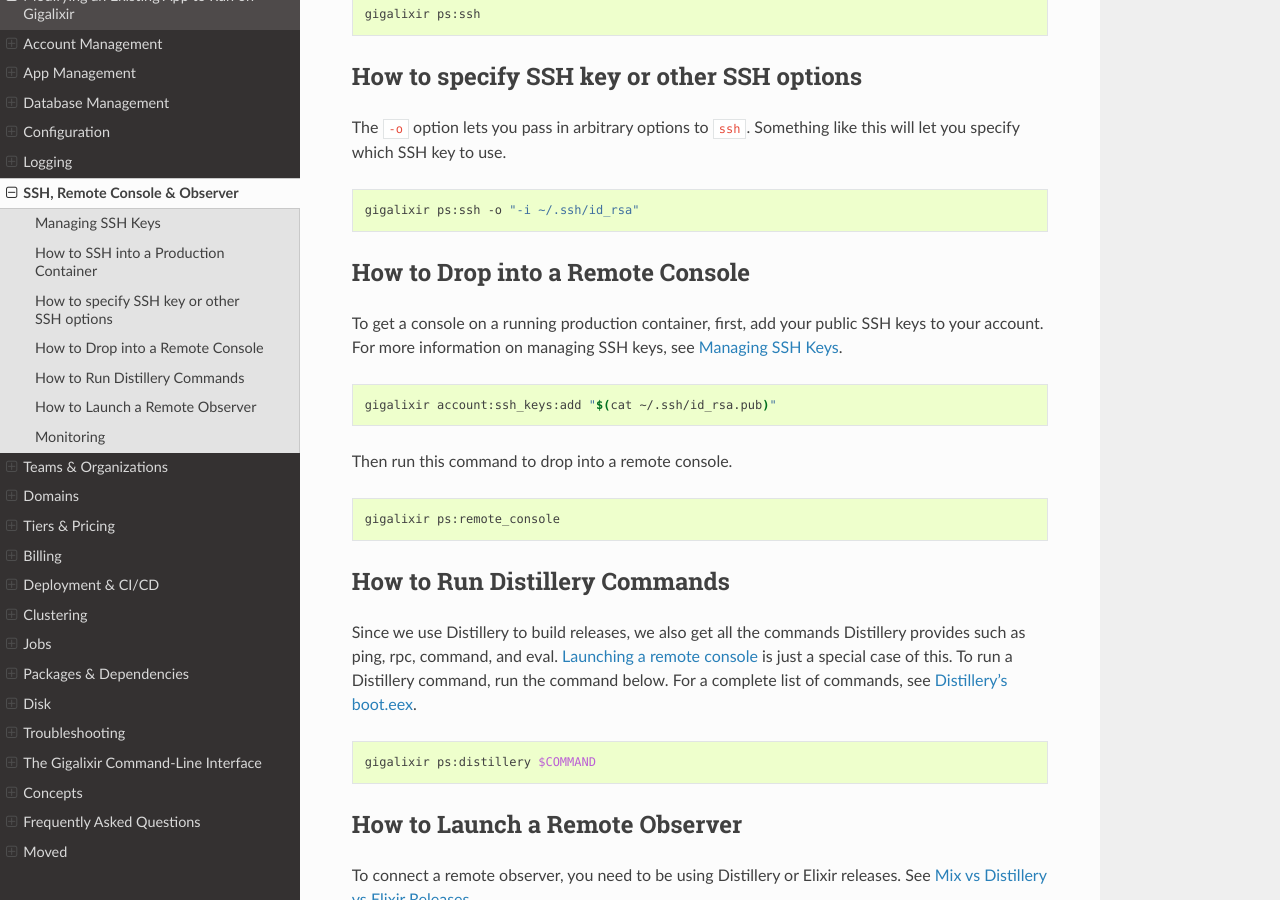
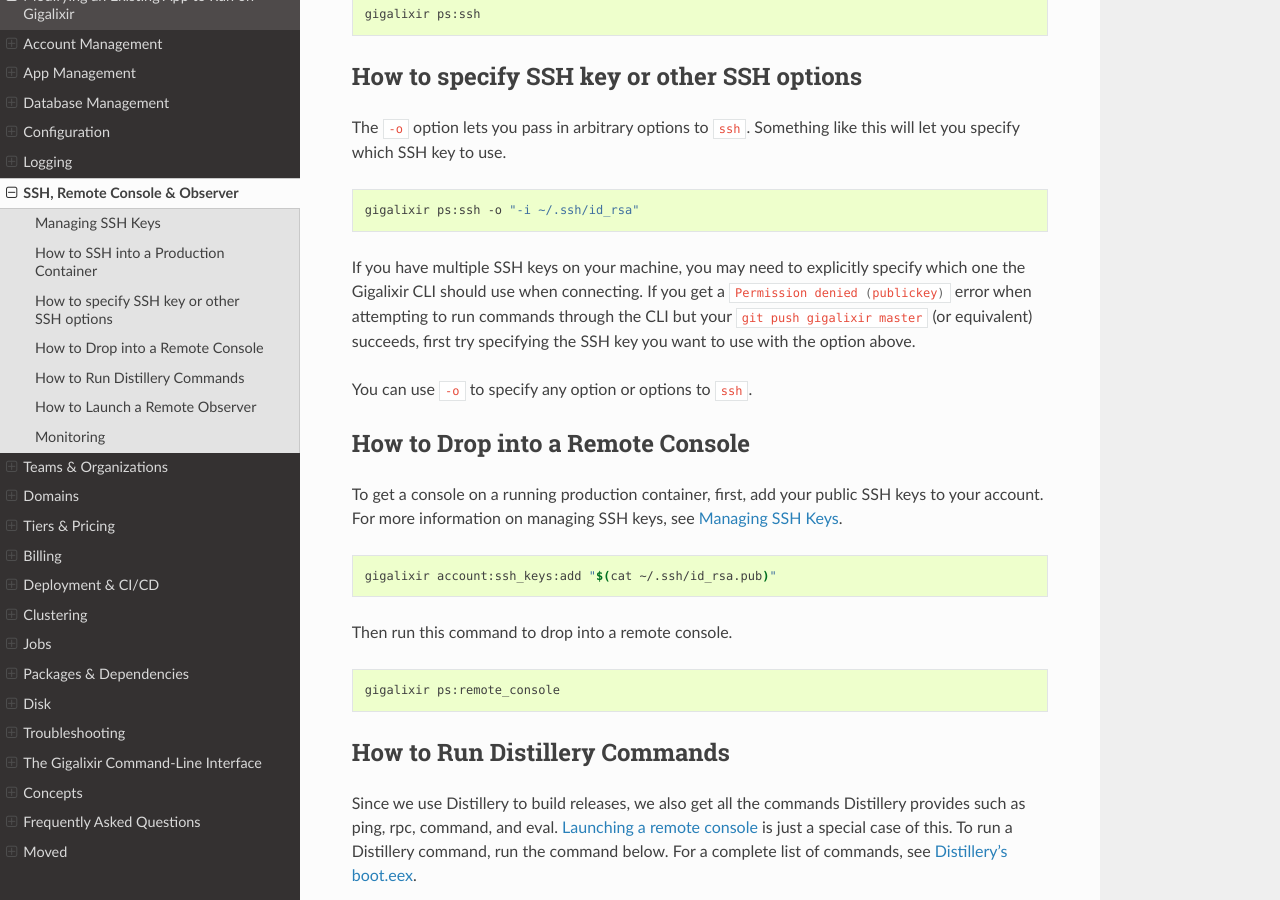
Before and after one commit to gigalixir/gigalixir-cli, a Sphinx documentation site: the page built from docs/source/runtime.rst, in a window 1280 px wide and 900 px high, scrolled down 1075 px. Built offline with Sphinx 7.4.7 and the Read the Docs theme 2.0.0, drawn with Linux system fonts in a browser that asks for light colours.

Commit message:
Update runtime.rst
Added note to account for `publickey` authentication issues on commands such as `gigalixir ps:migrate`, yet `git push` still succeeds. If this is the case, it is likely (though not guaranteed) that multiple SSH keys are present. The Gigalixir CLI might not auto-select the desired key when multiple keys are present, and the error message presented by the CLi isn't immediately intuitive.

The note provides some troubleshooting suggestions.

```diff
--- a/docs/source/runtime.rst
+++ b/docs/source/runtime.rst
@@ -52,6 +52,10 @@ The :bash:`-o` option lets you pass in arbitrary options to :bash:`ssh`. Somethi
 .. code-block:: bash
 
     gigalixir ps:ssh -o "-i ~/.ssh/id_rsa"
+
+If you have multiple SSH keys on your machine, you may need to explicitly specify which one the Gigalixir CLI should use when connecting. If you get a :bash:`Permission denied (publickey)` error when attempting to run commands through the CLI but your :bash:`git push gigalixir master` (or equivalent) succeeds, first try specifying the SSH key you want to use with the option above.
+
+You can use :bash:`-o` to specify any option or options to :bash:`ssh`.
 
 .. _`Launching a remote console`:
 .. _`drop into a remote console`:
```
